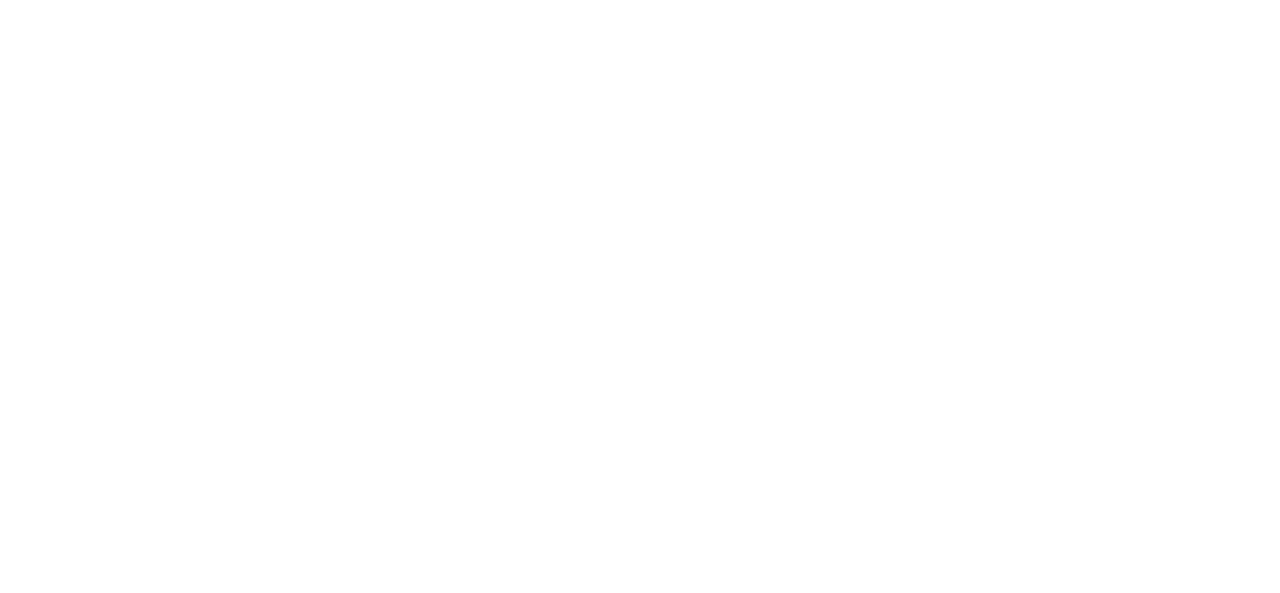
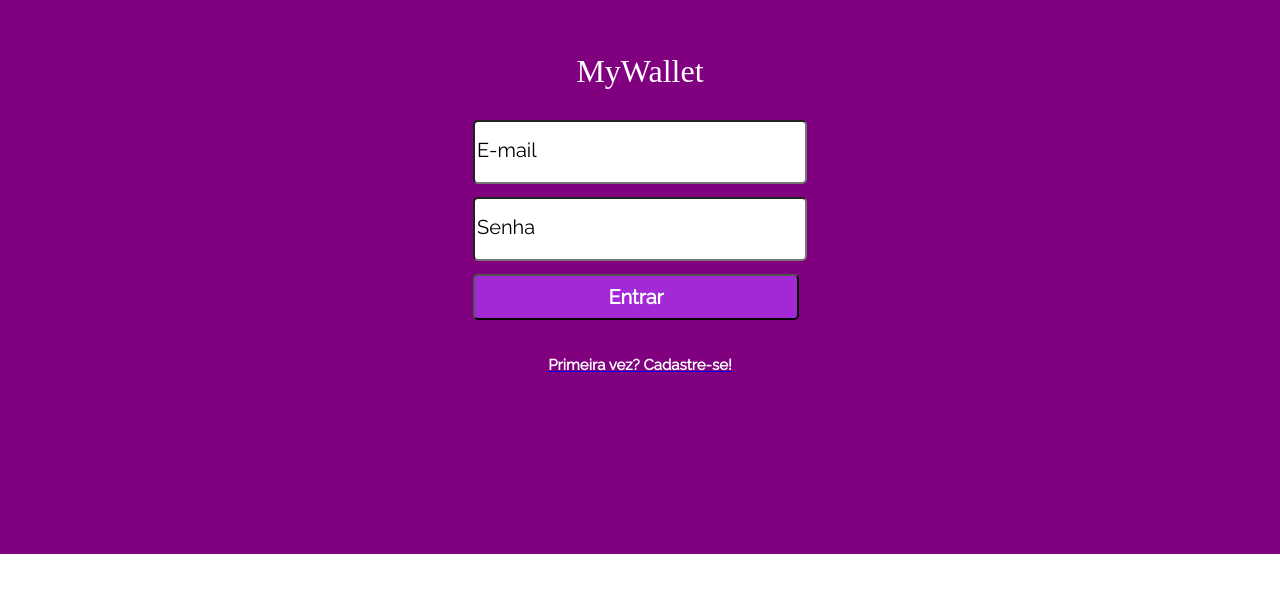
Before and after one commit to igorSousaM/projeto14-mywallet-front, a JavaScript app: page / in a window 1280 px wide. Before the commit this address had no page. Shown: the part 113-706 px from the top of the page. Built offline with nearby package versions, Linux system fonts and the light colour scheme; a web font is replaced by a local one.

Commit message:
feat: add FinancesPage layout

```diff
--- a/package.json
+++ b/package.json
@@ -9,6 +9,7 @@
     "axios": "^1.1.3",
     "react": "^18.2.0",
     "react-dom": "^18.2.0",
+    "react-icons": "^4.6.0",
     "react-router-dom": "^6.4.3",
     "react-scripts": "5.0.1",
     "styled-components": "^5.3.6",
--- a/src/App.js
+++ b/src/App.js
@@ -1,7 +1,7 @@
 import { createGlobalStyle } from "styled-components";
-import IncomePage from "./IncomePage";
-import OutcomePage from "./OutComePage";
-import MainPage from "./Pages/MainPage";
+// import IncomePage from "./IncomePage";
+// import OutcomePage from "./OutComePage";
+import FinancesPage from "./Pages/FinancesPage/FinancesPage";
 import SignInPage from "./Pages/SingInPage/SignInPage";
 import SignUpPage from "./Pages/SignUpPage/SignUpPage";
 import { BrowserRouter, Route, Routes } from "react-router-dom";
@@ -12,11 +12,11 @@ function App() {
     <BrowserRouter>
     <GlobalStyle/>
     <Routes>
-      <Route path="/SignIn" element={<SignInPage />}/>
+      <Route path="/" element={<SignInPage />}/>
       <Route path="/SignUp" element={<SignUpPage />}/>
+      <Route path="/finances" element={<FinancesPage />}/>
 
-      {/* <MainPage />
-      <IncomePage />
+      {/*  <IncomePage />
       <OutcomePage /> */}
     </Routes>
     </BrowserRouter>
--- a/src/Pages/MainPage.js
+++ /dev/null
@@ -1,7 +0,0 @@
-export default function MainPage() {
-    return(
-        <>
-        <p>MainPage</p>
-        </>
-    )
-};
--- a/src/Pages/SignUpPage/SignUpPage.js
+++ b/src/Pages/SignUpPage/SignUpPage.js
@@ -12,7 +12,7 @@ export default function SignUpPage() {
                 <input placeholder="Confirme a senha" />
                 <button>Cadastrar</button>
             </form>
-            <Link to={"/SignIn"}>
+            <Link to={"/"}>
                 <p>Já tem uma conta? Entre agora!</p>
             </Link>
 
--- a/src/Pages/SignUpPage/SignUptyle.js
+++ b/src/Pages/SignUpPage/SignUptyle.js
@@ -8,7 +8,7 @@ export const StyledMain = styled.main`
 
     background-color: purple;
     weight:100%;
-    height: 900px;
+    height: 667px;
 
     h1{
         font-family: 'Saira Stencil One', cursive;
--- a/src/Pages/SingInPage/SignInPage.js
+++ b/src/Pages/SingInPage/SignInPage.js
@@ -8,7 +8,10 @@ export default function SignInPage() {
             <form>
                 <input placeholder="E-mail" />
                 <input placeholder="Senha" />
+                <Link to={"/finances"}>
                 <button>Entrar</button>
+                </Link>
+
             </form>
             <Link to={"/SignUp"}>
             <p>Primeira vez? Cadastre-se!</p>
--- a/src/Pages/SingInPage/SignInStyle.js
+++ b/src/Pages/SingInPage/SignInStyle.js
@@ -8,7 +8,7 @@ export const StyledMain = styled.main`
 
     background-color: purple;
     weight:100%;
-    height: 900px;
+    height: 667px;
 
     h1{
         font-family: 'Saira Stencil One', cursive;
```
Also changed, not shown: 1 other file (tests, documents, lock files or other folders).
